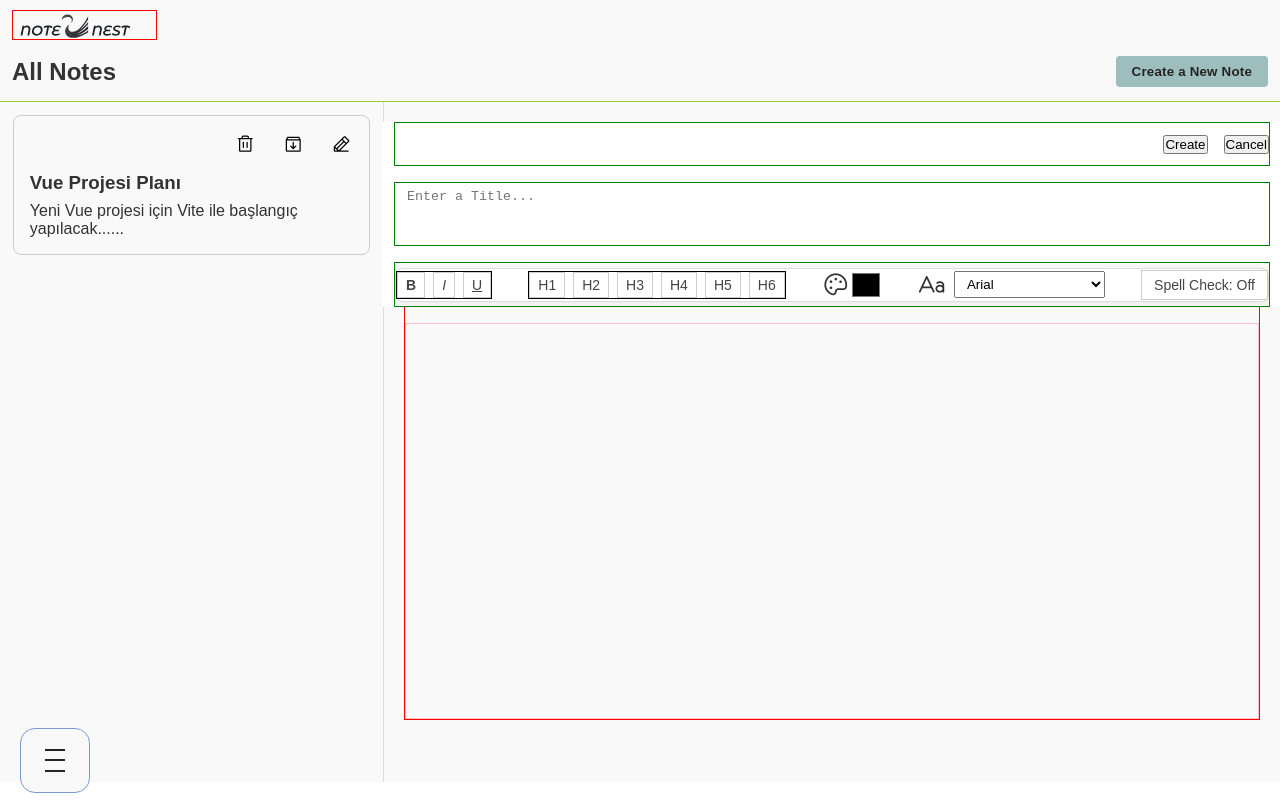
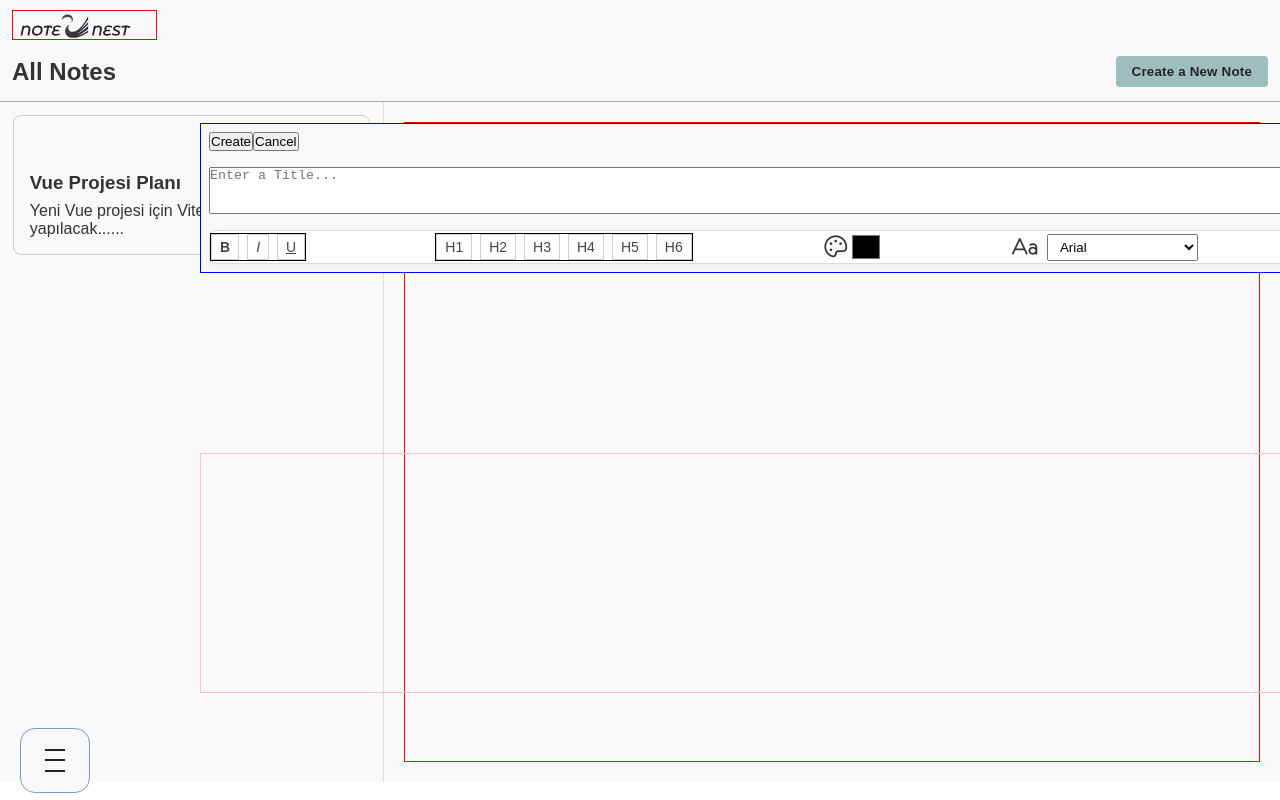
Before and after one commit to banuaggun/note-nest-vue, a Vue app: page / in a window 1280 px wide. Both pictures are taken after a click on the button "Create a New Note". Built offline with nearby package versions, Linux system fonts and the light colour scheme.

Commit message:
Positioning has been reconfigured.

```diff
--- a/src/components/note-editor/NoteEditor.vue
+++ b/src/components/note-editor/NoteEditor.vue
@@ -1,14 +1,15 @@
 <template>
   <div class="note-editor">
     <div class="note-editor-header">
-      <!-- Actions -->
+      <!-- Note Actions -->
       <div class="note-editor-actions">
         <button @click="handleSubmit">
           {{ note?.id ? "Update" : "Create" }}
         </button>
         <button @click="$emit('cancel')">Cancel</button>
       </div>
-      <!-- Header -->
+
+      <!-- Note Header -->
       <textarea
         v-model="noteLocal.title"
         rows="3"
@@ -17,6 +18,8 @@
         placeholder="Enter a Title..."
       >
       </textarea>
+
+      <!-- Toolbar -->
       <div class="note-editor-toolbar">
         <Toolbar
           :isBold="isBold"
@@ -30,6 +33,8 @@
         />
       </div>
     </div>
+    <!-- Note Editor Header End -->
+
     <div class="note-editor-editable">
       <div
         class="text-area"
@@ -75,6 +80,7 @@ const currentFont = ref("Arial"); // default font
 
 const titleCharCount = ref(0);
 const MAX_TITLE_LENGTH = 100;
+const MAX_CONTENT_LENGTH = 4000; // istediğin kadar artır
 
 function handleTitleInput(e) {
   const value = e.target.value;
@@ -364,10 +370,35 @@ function moveCaretToStart() {
   sel.addRange(range);
 }
 
+function scrollToCaret(editable) {
+  const sel = window.getSelection();
+  if (!sel || sel.rangeCount === 0) return;
+
+  const range = sel.getRangeAt(0);
+
+  const caretRect = range.getBoundingClientRect();
+
+  const editableRect = editable.getBoundingClientRect();
+
+  const caretTop = caretRect.top - editableRect.top;
+  const caretBottom = caretRect.bottom - editableRect.top;
+
+  if (caretBottom > editable.clientHeight) {
+    editable.scrollTop += caretBottom - editable.clientHeight + 10;
+  }
+
+  if (caretTop < 0) {
+    editable.scrollTop += caretTop - 10;
+  }
+}
+
 function onInput() {
-  noteLocal.value.content = contentRef.value.innerHTML;
+  const el = contentRef.value;
+  noteLocal.value.content = el.innerHTML;
+
   nextTick(() => {
-    moveCaretToEnd(); // or moveCaretToStart()
+    moveCaretToEnd();
+    scrollToCaret(el);
   });
 }
 
@@ -470,6 +501,51 @@ function handleSubmit() {
   display: inline-block;
 }
 
+.note-editor {
+  width: 100%;
+  height: 100%;
+  display: flex;
+  justify-content: center;
+  border: 1px solid red;
+}
+
+.note-editor-header {
+  position: fixed;
+  border: 1px solid blue;
+  width: calc(100% - 16px);
+  height: auto;
+  display: flex;
+  flex-direction: column;
+  gap: 1rem;
+  padding: 8px 8px;
+  background-color: var(--bg-color);
+}
+
+.note-editor-editable {
+  width: calc(100% - 16px);
+  height: 30vh;
+  /border: 1px solid green;
+  /*overflow-y: auto; */
+  position: fixed;
+  box-sizing: border-box;
+  margin: 330px auto 40px auto;
+}
+
+.text-area {
+  width: 100%;
+  height: 100%;
+  overflow-y: auto;
+  outline: none;
+  padding: 8px;
+  box-sizing: border-box;
+  border: 1px solid pink;
+}
+
+/*
+.note-editor {
+  background-color: red;
+}
+
 .note-editor-header {
   position: relative;
   margin: 42px 16px 0 16px;
@@ -478,18 +554,19 @@ function handleSubmit() {
   align-items: center;
   gap: 1rem;
   width: calc(100% - 32px);
-  height: auto;
+  border: 1px solid black;
+  background-color: white;
 }
 .note-editor-actions {
   position: fixed;
   width: calc(100% - 32px);
-  height: var(--editor-action-height);
   display: flex;
   align-items: center;
   justify-content: flex-end;
   gap: 1rem;
   padding: 0;
   top: var(--app-header-height);
+  background-color: pink;
 }
 .note-editor-input {
   position: fixed;
@@ -506,27 +583,32 @@ function handleSubmit() {
   overflow-y: hidden;
   box-sizing: border-box;
   line-height: 20px;
+  border-radius: 8px;
+  background-color: green;
 }
 
 .note-editor-toolbar {
   position: fixed;
-  top: calc(
-    var(--app-header-height) + var(--editor-action-height) + var(--title-input-height) +
-      60px
-  );
-  height: var(--toolbar-height);
-  background: var(--bg-color);
+  top: 160px;
+  height: auto;
+  background: white;
   padding: 0 16px;
   display: flex;
   align-items: center;
 }
 
 .note-editor-editable {
-  margin-top: calc(var(--app-header-height) + 200px);
-  width: 100%;
-  height: 400px;
+  position: fixed;
+  top: 350px;
+  margin: 0 auto;
+  display: flex;
+  justify-content: center;
+  width: calc(100% - 32px);
+  height: 300px;
   border: 1px solid #ccc;
   padding: 0.5rem;
+  border-radius: 8px;
+  background-color: blue;
 }
 
 @media only screen and (min-width: 1026px) {
@@ -542,7 +624,7 @@ function handleSubmit() {
     top: calc(var(--app-header-height) + 80px);
     margin: 0 auto;
     padding: 0 8px;
-    width: min(900px, 100%); /* container genişliği */
+    width: min(900px, 100%); /* container genişliği *
     background: white;
     z-index: 999;
   }
@@ -585,4 +667,5 @@ function handleSubmit() {
     outline: none;
   }
 }
+*/
 </style>
```
